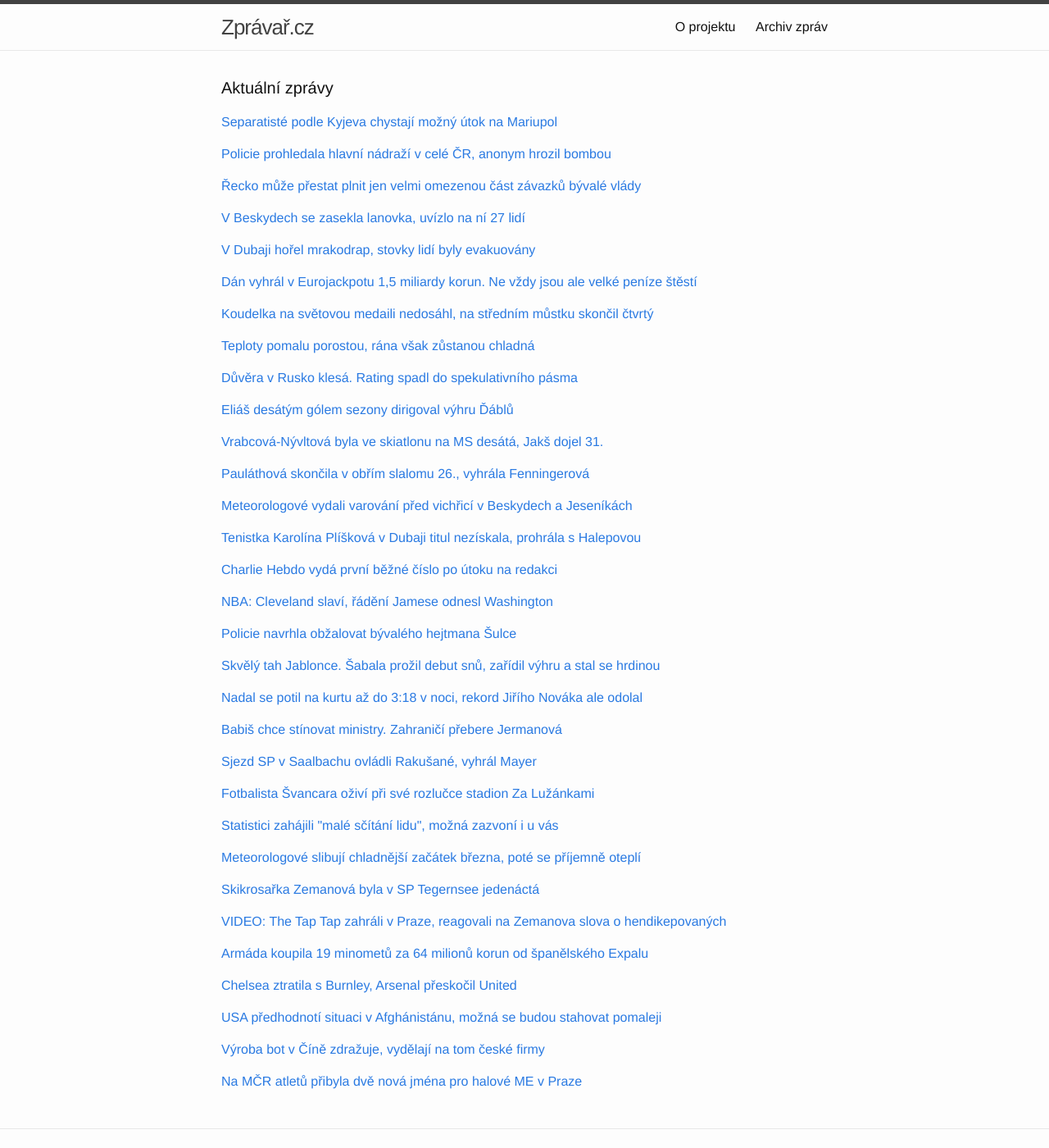
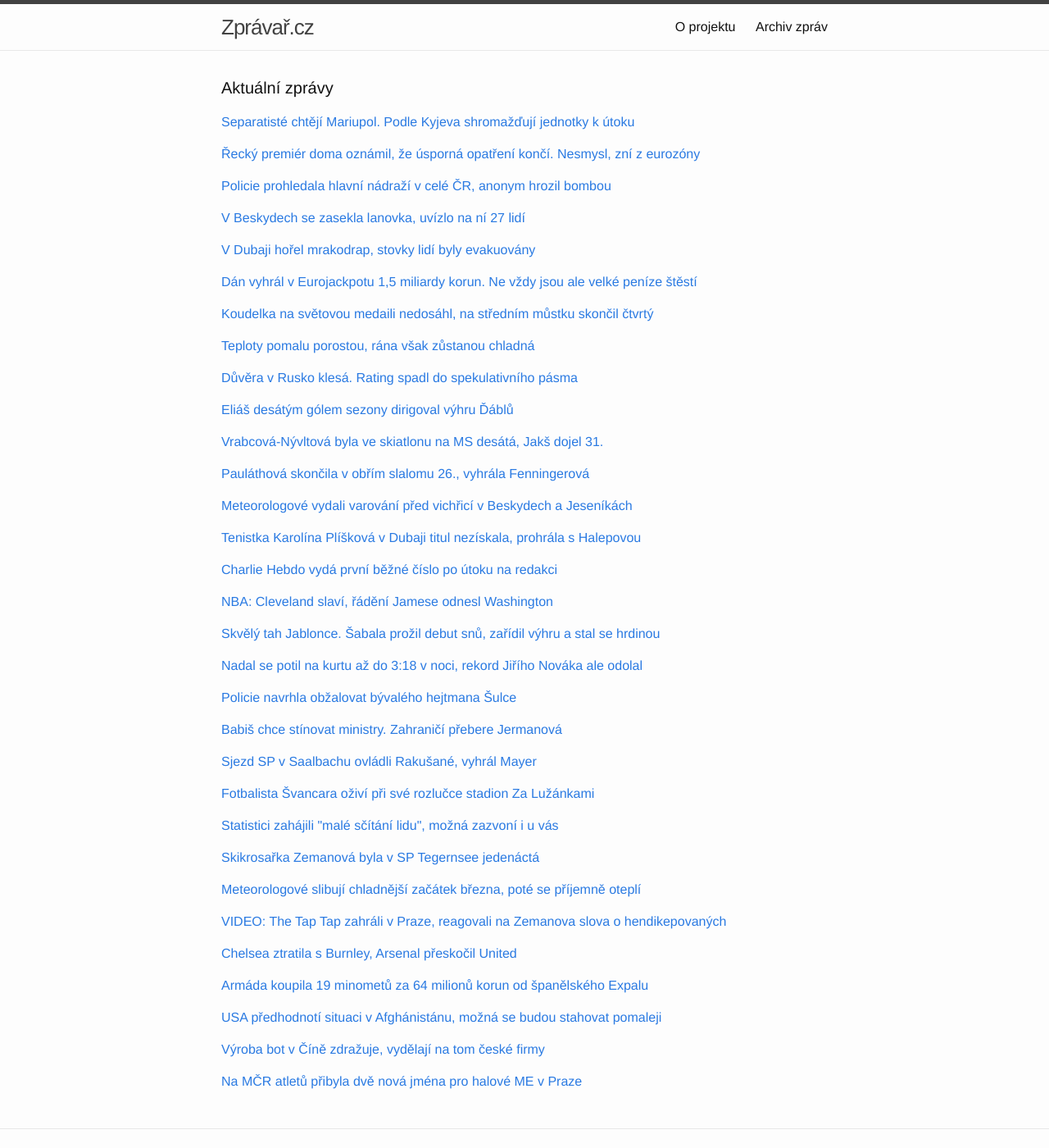
Before and after one commit to adliska/zpravar, a Jekyll site: the page built from index.html, in a window 1280 px wide and 1400 px high. Shown: the whole window at 82% size. Built offline with Jekyll 4.4.1, drawn with Linux system fonts in a browser that asks for light colours.

Commit message:
zpravar news update

```diff
--- a/index.html
+++ b/index.html
@@ -5,9 +5,12 @@
 <div class="home">
     <h1 class="page-heading">Aktuální zprávy</h1>
 
-<p><a href="javascript:;" onclick="toggle_visibility('zpravy0')">Separatisté podle Kyjeva chystají možný útok na Mariupol</a></p>
+<p><a href="javascript:;" onclick="toggle_visibility('zpravy0')">Separatisté chtějí Mariupol. Podle Kyjeva shromažďují jednotky k útoku</a></p>
 <div id="zpravy0" style="display:none">
 <ul>
+<li><a href=http://zpravy.idnes.cz/separatiste-chteji-mariupol-podle-kyjeva-hrozi-otevreni-nove-fronty-125-/zahranicni.aspx?c=A150221_194943_zahranicni_fer>Separatisté chtějí Mariupol. Podle Kyjeva shromažďují jednotky k útoku - zpravy.idnes.cz</a></li>
+<li><a href=http://www.lidovky.cz/konec-primeri-separatiste-sbiraji-sily-k-utoku-na-mariupol-tvrdi-kyjev-1nd-/zpravy-svet.aspx?c=A150221_193049_ln_zahranici_ele>Konec příměří? Separatisté sbírají síly k útoku na Mariupol, tvrdí Kyjev  - www.lidovky.cz</a></li>
+<li><a href=http://www.ceskatelevize.cz/ct24/svet/302475-povstalci-pripravuji-tvrdy-utok-na-mariupol-tvrdi-armada/>Povstalci připravují tvrdý útok na Mariupol, tvrdí armáda - www.ceskatelevize.cz</a></li>
 <li><a href=http://zahranicni.ihned.cz/rusko/c1-63570620-separatiste-podle-kyjeva-chystaji-mozny-utok-na-mariupol>Separatisté podle Kyjeva chystají možný útok na Mariupol - zahranicni.ihned.cz</a></li>
 <li><a href=http://www.lidovky.cz/rok-po-majdanu-v-kyjeve-se-vzpominalo-v-moskve-protestovalo-pr0-/zpravy-svet.aspx?c=A150221_191654_ln_zahranici_ele>Rok po Majdanu. V Kyjevě se vzpomínalo, v Moskvě protestovalo  - www.lidovky.cz</a></li>
 <li><a href=http://www.ceskenoviny.cz/zpravy/zpravy/separatiste-podle-kyjeva-chystaji-mozny-utok-na-mariupol/1184097>Separatisté podle Kyjeva chystají možný útok na Mariupol - www.ceskenoviny.cz</a></li>
@@ -38,8 +41,26 @@
 <li><a href=http://www.ceskenoviny.cz/zpravy/zpravy/obrana-ukrajiny-je-podle-klimkina-obranou-evropske-unie/1184072>Obrana Ukrajiny je podle Klimkina obranou Evropské unie - www.ceskenoviny.cz</a></li>
 <li><a href=http://www.ceskenoviny.cz/zpravy/zpravy/kyjev-si-pripomina-pad-prezidenta-janukovyce-a-masakr-na-majdanu/1184006>Kyjev si připomíná pád prezidenta Janukovyče a masakr na Majdanu - www.ceskenoviny.cz</a></li>
 </ul>
-</div><p><a href="javascript:;" onclick="toggle_visibility('zpravy1')">Policie prohledala hlavní nádraží v celé ČR, anonym hrozil bombou</a></p>
+</div><p><a href="javascript:;" onclick="toggle_visibility('zpravy1')">Řecký premiér doma oznámil, že úsporná opatření končí. Nesmysl, zní z eurozóny</a></p>
 <div id="zpravy1" style="display:none">
+<ul>
+<li><a href=http://zahranicni.ihned.cz/c1-63572570-ateny-interpretuji-patecni-dohodu-s-eurozonou-jako-konec-uspor>Řecký premiér doma oznámil, že úsporná opatření končí. Nesmysl, zní z eurozóny - zahranicni.ihned.cz</a></li>
+<li><a href=http://www.ceskatelevize.cz/ct24/svet/302440-ateny-pry-vyhraly-dilci-bitvu-podminky-jsou-ale-tezke/>Atény prý vyhrály dílčí bitvu, podmínky jsou ale těžké - www.ceskatelevize.cz</a></li>
+<li><a href=http://www.rozhlas.cz/_zprava/recko-muze-prestat-plnit-jen-velmi-omezenou-cast-zavazku-byvale-vlady--1458361>Řecko může přestat plnit jen velmi omezenou část závazků bývalé vlády - www.rozhlas.cz</a></li>
+<li><a href=http://www.tyden.cz/rubriky/byznys/svet/tsipras-odvolavame-co-jsme-slibili-skrty-se-rusi_334116.html>Tsipras: Odvoláváme, co jsme slíbili. Škrty se ruší - www.tyden.cz</a></li>
+<li><a href=http://www.financninoviny.cz/zpravodajstvi/zpravy/ateny-interpretuji-patecni-dohodu-s-eurozonou-jako-konec-uspor/1184085>Atény interpretují páteční dohodu s eurozónou jako konec úspor - www.financninoviny.cz</a></li>
+<li><a href=http://zpravy.e15.cz/zahranicni/politika/vyhrali-jsme-bitvu-prohlasil-tsipras-k-dohode-s-eurozonou-1165245>Vyhráli jsme bitvu, prohlásil Tsipras k dohodě s eurozónou - zpravy.e15.cz</a></li>
+<li><a href=http://echo24.cz/a/ibLWR>Tsipras po návratu z Bruselu: Rušíme úsporná opatření - echo24.cz</a></li>
+<li><a href=http://www.novinky.cz/ekonomika/362272-recka-vlada-udajne-zabranila-tomu-aby-ji-eurozona-zardousila.html>Řecká vláda údajně zabránila tomu, aby ji eurozóna „zardousila” - www.novinky.cz</a></li>
+<li><a href=http://www.ceskatelevize.cz/ct24/svet/302440-recky-premier-vyhrali-jsme-dilci-bitvu-boj-pokracuje/>Řecký premiér: Vyhráli jsme dílčí bitvu, boj pokračuje - www.ceskatelevize.cz</a></li>
+<li><a href=http://ekonomika.idnes.cz/usporna-opatreni-v-recku-konci-dz8-/eko-zahranicni.aspx?c=A150221_140021_eko-zahranicni_neh>Úsporná opatření končí, raduje se řecký premiér po jednání s eurozónou - ekonomika.idnes.cz</a></li>
+<li><a href=http://zpravy.aktualne.cz/ekonomika/recka-vlada-pry-zabranila-tomu-aby-ji-eurozona-zardousila/r~b29a4468b9c511e49fc3002590604f2e/>Řecká vláda prý zabránila tomu, aby ji eurozóna "zardousila" - zpravy.aktualne.cz</a></li>
+<li><a href=http://www.financninoviny.cz/zpravodajstvi/zpravy/recka-vlada-pry-zabranila-tomu-aby-ji-eurozona-zardousila/1184085>Řecká vláda prý zabránila tomu, aby ji eurozóna "zardousila" - www.financninoviny.cz</a></li>
+<li><a href=http://www.financninoviny.cz/zpravodajstvi/zpravy/recke-strany-vitaji-dohodu-s-eurozonou-na-prodlouzeni-pomoci/1184085>Řecké strany vítají dohodu s eurozónou na prodloužení pomoci - www.financninoviny.cz</a></li>
+<li><a href=http://www.denik.cz/ekonomika/recko-se-dohodlo-s-eurozonou-na-prodlouzeni-pomoci-o-ctyri-mesice-20150220.html>Řecko se dohodlo s eurozónou na prodloužení pomoci o čtyři měsíce - www.denik.cz</a></li>
+</ul>
+</div><p><a href="javascript:;" onclick="toggle_visibility('zpravy2')">Policie prohledala hlavní nádraží v celé ČR, anonym hrozil bombou</a></p>
+<div id="zpravy2" style="display:none">
 <ul>
 <li><a href=http://www.ceskenoviny.cz/zpravy/zpravy/policie-prohledala-hlavni-nadrazi-v-cele-cr-anonym-hrozil-bombou/1184148>Policie prohledala hlavní nádraží v celé ČR, anonym hrozil bombou - www.ceskenoviny.cz</a></li>
 <li><a href=http://www.ceskenoviny.cz/zpravy/zpravy/prohledala-hlavni-nadrazi-v-cele-cr-anonym-hrozil-bombou/1184148>prohledala hlavní nádraží v celé ČR, anonym hrozil bombou - www.ceskenoviny.cz</a></li>
@@ -55,23 +76,6 @@
 <li><a href=http://www.ceskenoviny.cz/zpravy/zpravy/nekdo-ohlasil-bombu-na-hlavnim-nadrazi-proverit-se-musi-vsechna/1184148>Někdo ohlásil bombu na hlavním nádraží, prověřit se musí všechna - www.ceskenoviny.cz</a></li>
 <li><a href=http://www.novinky.cz/krimi/362278-kvuli-bombe-procesava-policie-hlavni-nadrazi-v-cele-republice.html>Kvůli bombě pročesává policie hlavní nádraží v celé republice - www.novinky.cz</a></li>
 <li><a href=http://brno.idnes.cz/vyklizeni-hlavniho-nadrazi-v-brne-dro-/brno-zpravy.aspx?c=A150221_162016_brno-zpravy_eb>Policie uzavřela hlavní nádraží v Brně, anonym pohrozil bombou - brno.idnes.cz</a></li>
-</ul>
-</div><p><a href="javascript:;" onclick="toggle_visibility('zpravy2')">Řecko může přestat plnit jen velmi omezenou část závazků bývalé vlády</a></p>
-<div id="zpravy2" style="display:none">
-<ul>
-<li><a href=http://www.rozhlas.cz/_zprava/recko-muze-prestat-plnit-jen-velmi-omezenou-cast-zavazku-byvale-vlady--1458361>Řecko může přestat plnit jen velmi omezenou část závazků bývalé vlády - www.rozhlas.cz</a></li>
-<li><a href=http://www.tyden.cz/rubriky/byznys/svet/tsipras-odvolavame-co-jsme-slibili-skrty-se-rusi_334116.html>Tsipras: Odvoláváme, co jsme slíbili. Škrty se ruší - www.tyden.cz</a></li>
-<li><a href=http://www.financninoviny.cz/zpravodajstvi/zpravy/ateny-interpretuji-patecni-dohodu-s-eurozonou-jako-konec-uspor/1184085>Atény interpretují páteční dohodu s eurozónou jako konec úspor - www.financninoviny.cz</a></li>
-<li><a href=http://zpravy.e15.cz/zahranicni/politika/vyhrali-jsme-bitvu-prohlasil-tsipras-k-dohode-s-eurozonou-1165245>Vyhráli jsme bitvu, prohlásil Tsipras k dohodě s eurozónou - zpravy.e15.cz</a></li>
-<li><a href=http://echo24.cz/a/ibLWR>Tsipras po návratu z Bruselu: Rušíme úsporná opatření - echo24.cz</a></li>
-<li><a href=http://www.novinky.cz/ekonomika/362272-recka-vlada-udajne-zabranila-tomu-aby-ji-eurozona-zardousila.html>Řecká vláda údajně zabránila tomu, aby ji eurozóna „zardousila” - www.novinky.cz</a></li>
-<li><a href=http://www.ceskatelevize.cz/ct24/svet/302440-recky-premier-vyhrali-jsme-dilci-bitvu-boj-pokracuje/>Řecký premiér: Vyhráli jsme dílčí bitvu, boj pokračuje - www.ceskatelevize.cz</a></li>
-<li><a href=http://ekonomika.idnes.cz/usporna-opatreni-v-recku-konci-dz8-/eko-zahranicni.aspx?c=A150221_140021_eko-zahranicni_neh>Úsporná opatření končí, raduje se řecký premiér po jednání s eurozónou - ekonomika.idnes.cz</a></li>
-<li><a href=http://zpravy.aktualne.cz/ekonomika/recka-vlada-pry-zabranila-tomu-aby-ji-eurozona-zardousila/r~b29a4468b9c511e49fc3002590604f2e/>Řecká vláda prý zabránila tomu, aby ji eurozóna "zardousila" - zpravy.aktualne.cz</a></li>
-<li><a href=http://www.financninoviny.cz/zpravodajstvi/zpravy/recka-vlada-pry-zabranila-tomu-aby-ji-eurozona-zardousila/1184085>Řecká vláda prý zabránila tomu, aby ji eurozóna "zardousila" - www.financninoviny.cz</a></li>
-<li><a href=http://www.financninoviny.cz/zpravodajstvi/zpravy/recke-strany-vitaji-dohodu-s-eurozonou-na-prodlouzeni-pomoci/1184085>Řecké strany vítají dohodu s eurozónou na prodloužení pomoci - www.financninoviny.cz</a></li>
-<li><a href=http://www.ceskatelevize.cz/ct24/ekonomika/302403-robejsek-hrozi-chaoticky-rozpad-eurozony/>Robejšek: Hrozí chaotický rozpad eurozóny - www.ceskatelevize.cz</a></li>
-<li><a href=http://www.denik.cz/ekonomika/recko-se-dohodlo-s-eurozonou-na-prodlouzeni-pomoci-o-ctyri-mesice-20150220.html>Řecko se dohodlo s eurozónou na prodloužení pomoci o čtyři měsíce - www.denik.cz</a></li>
 </ul>
 </div><p><a href="javascript:;" onclick="toggle_visibility('zpravy3')">V Beskydech se zasekla lanovka, uvízlo na ní 27 lidí</a></p>
 <div id="zpravy3" style="display:none">
@@ -217,29 +221,29 @@
 <li><a href=http://www.denik.cz/ostatni_sport/to-byl-vyprask-cleveland-diky-28-bodum-jamese-smetl-washington-20150221.html>To byl výprask. Cleveland díky 28 bodům Jamese smetl Washington - www.denik.cz</a></li>
 <li><a href=http://www.sportovninoviny.cz/zpravy/cleveland-v-nba-diky-28-bodum-jamese-deklasoval-washington/1184055>Cleveland v NBA díky 28 bodům Jamese deklasoval Washington - www.sportovninoviny.cz</a></li>
 </ul>
-</div><p><a href="javascript:;" onclick="toggle_visibility('zpravy16')">Policie navrhla obžalovat bývalého hejtmana Šulce</a></p>
+</div><p><a href="javascript:;" onclick="toggle_visibility('zpravy16')">Skvělý tah Jablonce. Šabala prožil debut snů, zařídil výhru a stal se hrdinou</a></p>
 <div id="zpravy16" style="display:none">
-<ul>
-<li><a href=http://www.ceskatelevize.cz/ct24/regiony/302425-policie-navrhla-obzalovat-byvaleho-hejtmana-sulce/>Policie navrhla obžalovat bývalého hejtmana Šulce - www.ceskatelevize.cz</a></li>
-<li><a href=http://www.denik.cz/z_domova/policie-navrhla-kvuli-odstupnemu-obzalovat-exhejtmana-sulce-20150221.html>Policie navrhla kvůli odstupnému obžalovat exhejtmana Šulce - www.denik.cz</a></li>
-<li><a href=http://zpravy.aktualne.cz/regiony/ustecky/policie-chce-pripad-exhejtmana-sulce-poslat-k-soudu/r~2f8b1146b99411e4a10c0025900fea04/>Policie chce případ exhejtmana Šulce poslat k soudu - zpravy.aktualne.cz</a></li>
-<li><a href=http://usti.idnes.cz/policie-poda-obzalobu-na-exhejmana-sulce-fd6-/usti-zpravy.aspx?c=A150221_2141562_usti-zpravy_cen>Policie navrhla obžalovat bývalého hejtmana Šulce - usti.idnes.cz</a></li>
-</ul>
-</div><p><a href="javascript:;" onclick="toggle_visibility('zpravy17')">Skvělý tah Jablonce. Šabala prožil debut snů, zařídil výhru a stal se hrdinou</a></p>
-<div id="zpravy17" style="display:none">
 <ul>
 <li><a href=http://www.denik.cz/fotbal/skvely-tah-jablonce-sabala-prozil-debut-snu-zaridil-vyhru-a-stal-se-hrdinou-2015.html>Skvělý tah Jablonce. Šabala prožil debut snů, zařídil výhru a stal se hrdinou - www.denik.cz</a></li>
 <li><a href=http://www.rozhlas.cz/_zprava/lotys-sabala-pul-roku-nehral-v-ceske-lize-se-uvedl-dvema-goly-v-prvnim-zapase--1458258>Lotyš Šabala půl roku nehrál, v české lize se uvedl dvěma góly v prvním zápase - www.rozhlas.cz</a></li>
 <li><a href=http://sport.aktualne.cz/dvougolovy-jablonecky-debutant-sabala-varovani-pro-vrbu/r~a3f1171ab95d11e498be002590604f2e/>Dvougólový jablonecký debutant Šabala: Varování pro Vrbu - sport.aktualne.cz</a></li>
 <li><a href=http://www.tyden.cz/rubriky/sport/fotbal/zahranicni-souteze/sabala-prozil-debut-snu-dvema-goly-zaridil-jablonci-vitezstvi_334079.html>Šabala prožil debut snů, dvěma góly zařídil Jablonci vítězství - www.tyden.cz</a></li>
 </ul>
-</div><p><a href="javascript:;" onclick="toggle_visibility('zpravy18')">Nadal se potil na kurtu až do 3:18 v noci, rekord Jiřího Nováka ale odolal</a></p>
-<div id="zpravy18" style="display:none">
+</div><p><a href="javascript:;" onclick="toggle_visibility('zpravy17')">Nadal se potil na kurtu až do 3:18 v noci, rekord Jiřího Nováka ale odolal</a></p>
+<div id="zpravy17" style="display:none">
 <ul>
 <li><a href=http://www.denik.cz/tenis/nadal-se-potil-na-kurtu-az-do-3-18-v-noci-rekord-jiriho-novaka-ale-odolal-201502.html>Nadal se potil na kurtu až do 3:18 v noci, rekord Jiřího Nováka ale odolal - www.denik.cz</a></li>
 <li><a href=http://sport.aktualne.cz/nadal-v-riu-postoupil-v-3-18-v-noci-novakuv-rekord-odolal/r~40788baab9b211e486b9002590604f2e/>Nadal v Riu postoupil v 3:18 v noci, Novákův rekord odolal - sport.aktualne.cz</a></li>
 <li><a href=http://sport.idnes.cz/tenis-nadal-nocni-zapas-0vm-/tenis.aspx?c=A150221_111452_tenis_rou>Nadal na turnaji v Riu postoupil v 3:18 v noci, Novákův rekord odolal - sport.idnes.cz</a></li>
 <li><a href=http://www.tyden.cz/rubriky/sport/tenis/nadal-hral-az-do-rana-rekord-novaka-ale-neprekonal_334094.html>Nadal hrál až do rána. Rekord Nováka ale nepřekonal - www.tyden.cz</a></li>
+</ul>
+</div><p><a href="javascript:;" onclick="toggle_visibility('zpravy18')">Policie navrhla obžalovat bývalého hejtmana Šulce</a></p>
+<div id="zpravy18" style="display:none">
+<ul>
+<li><a href=http://www.ceskatelevize.cz/ct24/regiony/302425-policie-navrhla-obzalovat-byvaleho-hejtmana-sulce/>Policie navrhla obžalovat bývalého hejtmana Šulce - www.ceskatelevize.cz</a></li>
+<li><a href=http://www.denik.cz/z_domova/policie-navrhla-kvuli-odstupnemu-obzalovat-exhejtmana-sulce-20150221.html>Policie navrhla kvůli odstupnému obžalovat exhejtmana Šulce - www.denik.cz</a></li>
+<li><a href=http://zpravy.aktualne.cz/regiony/ustecky/policie-chce-pripad-exhejtmana-sulce-poslat-k-soudu/r~2f8b1146b99411e4a10c0025900fea04/>Policie chce případ exhejtmana Šulce poslat k soudu - zpravy.aktualne.cz</a></li>
+<li><a href=http://usti.idnes.cz/policie-poda-obzalobu-na-exhejmana-sulce-fd6-/usti-zpravy.aspx?c=A150221_2141562_usti-zpravy_cen>Policie navrhla obžalovat bývalého hejtmana Šulce - usti.idnes.cz</a></li>
 </ul>
 </div><p><a href="javascript:;" onclick="toggle_visibility('zpravy19')">Babiš chce stínovat ministry. Zahraničí přebere Jermanová</a></p>
 <div id="zpravy19" style="display:none">
@@ -271,19 +275,19 @@
 <li><a href=http://www.financninoviny.cz/zpravodajstvi/zpravy/csu-zacal-zjistovat-prijmy-a-zivotni-podminky-ceskych-domacnosti/1184069>ČSÚ začal zjišťovat příjmy a životní podmínky českých domácností - www.financninoviny.cz</a></li>
 <li><a href=http://www.rozhlas.cz/_zprava/zamestnanci-csu-navstivi-kvuli-pruzkumu-deset-tisic-domacnosti--1458245>Zaměstnanci ČSÚ navštíví kvůli průzkumu deset tisíc domácností - www.rozhlas.cz</a></li>
 </ul>
-</div><p><a href="javascript:;" onclick="toggle_visibility('zpravy23')">Meteorologové slibují chladnější začátek března, poté se příjemně oteplí</a></p>
+</div><p><a href="javascript:;" onclick="toggle_visibility('zpravy23')">Skikrosařka Zemanová byla v SP Tegernsee jedenáctá</a></p>
 <div id="zpravy23" style="display:none">
+<ul>
+<li><a href=http://sport.aktualne.cz/skikrosarka-zemanova-byla-v-sp-tegernsee-jedenacta/r~122aaabeb9c911e49fc3002590604f2e/>Skikrosařka Zemanová byla v SP Tegernsee jedenáctá - sport.aktualne.cz</a></li>
+<li><a href=http://www.denik.cz/zimni_sporty/skikrosarka-zemanova-vypadla-ve-ctvrtfinale-skoncila-jedenacta-20150221.html>Skikrosařka Zemanová vypadla na SP ve čtvrtfinále, skončila jedenáctá - www.denik.cz</a></li>
+<li><a href=http://sport.idnes.cz/skikros-svetovy-pohar-zemanova-dn6-/lyzovani.aspx?c=A150221_114002_lyzovani_rou>Skikrosařka Zemanová byla ve Světovém poháru v Tegernsee jedenáctá - sport.idnes.cz</a></li>
+</ul>
+</div><p><a href="javascript:;" onclick="toggle_visibility('zpravy24')">Meteorologové slibují chladnější začátek března, poté se příjemně oteplí</a></p>
+<div id="zpravy24" style="display:none">
 <ul>
 <li><a href=http://zpravy.idnes.cz/vyhled-pocasi-0dm-/domaci.aspx?c=A150221_145626_domaci_cen>Meteorologové slibují chladnější začátek března, poté se příjemně oteplí - zpravy.idnes.cz</a></li>
 <li><a href=http://www.novinky.cz/domaci/362273-teploty-budou-pozvolna-stoupat-ale-bude-prset.html>Teploty budou pozvolna stoupat. Ale bude pršet  - www.novinky.cz</a></li>
 <li><a href=http://www.novinky.cz/domaci/362273-teploty-se-budou-drzet-nad-nulou-ale-bude-prset.html>Teploty se budou držet nad nulou. Ale bude pršet  - www.novinky.cz</a></li>
-</ul>
-</div><p><a href="javascript:;" onclick="toggle_visibility('zpravy24')">Skikrosařka Zemanová byla v SP Tegernsee jedenáctá</a></p>
-<div id="zpravy24" style="display:none">
-<ul>
-<li><a href=http://sport.aktualne.cz/skikrosarka-zemanova-byla-v-sp-tegernsee-jedenacta/r~122aaabeb9c911e49fc3002590604f2e/>Skikrosařka Zemanová byla v SP Tegernsee jedenáctá - sport.aktualne.cz</a></li>
-<li><a href=http://www.denik.cz/zimni_sporty/skikrosarka-zemanova-vypadla-ve-ctvrtfinale-skoncila-jedenacta-20150221.html>Skikrosařka Zemanová vypadla na SP ve čtvrtfinále, skončila jedenáctá - www.denik.cz</a></li>
-<li><a href=http://sport.idnes.cz/skikros-svetovy-pohar-zemanova-dn6-/lyzovani.aspx?c=A150221_114002_lyzovani_rou>Skikrosařka Zemanová byla ve Světovém poháru v Tegernsee jedenáctá - sport.idnes.cz</a></li>
 </ul>
 </div><p><a href="javascript:;" onclick="toggle_visibility('zpravy25')">VIDEO: The Tap Tap zahráli v Praze, reagovali na Zemanova slova o hendikepovaných</a></p>
 <div id="zpravy25" style="display:none">
@@ -292,19 +296,19 @@
 <li><a href=http://www.ceskenoviny.cz/zpravy/zpravy/koncert-the-tap-tap-v-praze-podporil-integraci-handicapovanych/1184175>Koncert The Tap Tap v Praze podpořil integraci handicapovaných - www.ceskenoviny.cz</a></li>
 <li><a href=http://www.novinky.cz/kultura/362202-the-tap-tap-vystoupi-na-vaclavskem-namesti.html>The Tap Tap vystoupí na Václavském náměstí - www.novinky.cz</a></li>
 </ul>
-</div><p><a href="javascript:;" onclick="toggle_visibility('zpravy26')">Armáda koupila 19 minometů za 64 milionů korun od španělského Expalu</a></p>
+</div><p><a href="javascript:;" onclick="toggle_visibility('zpravy26')">Chelsea ztratila s Burnley, Arsenal přeskočil United</a></p>
 <div id="zpravy26" style="display:none">
+<ul>
+<li><a href=http://sport.aktualne.cz/premier-league/r~c51e6930b9ce11e4a7d8002590604f2e/>Chelsea ztratila s Burnley, Arsenal přeskočil United - sport.aktualne.cz</a></li>
+<li><a href=http://www.denik.cz/fotbal/chelsea-bez-cecha-zavahala-arsenal-velebi-girouda-united-odpadl-20150221.html>Chelsea bez Čecha zaváhala, Arsenal velebí Girouda, United odpadl - www.denik.cz</a></li>
+<li><a href=http://fotbal.idnes.cz/26-kolo-anglicke-premier-league-dk7-/fot_zahranici.aspx?c=A150221_182110_fot_zahranici_min>Chelsea doma neporazila předposledního, United podlehli ve Swansea - fotbal.idnes.cz</a></li>
+</ul>
+</div><p><a href="javascript:;" onclick="toggle_visibility('zpravy27')">Armáda koupila 19 minometů za 64 milionů korun od španělského Expalu</a></p>
+<div id="zpravy27" style="display:none">
 <ul>
 <li><a href=http://www.denik.cz/z_domova/armada-koupila-19-minometu-za-64-milionu-korun-od-spanelskeho-expalu-20150221.html>Armáda koupila 19 minometů za 64 milionů korun od španělského Expalu - www.denik.cz</a></li>
 <li><a href=http://zpravy.aktualne.cz/domaci/armada-ziskala-19-minometu-za-64-milionu/r~2d4c305ab99311e49e4b0025900fea04/>Po letech přijde změna. Armáda má 19 minometů za 64 milionů - zpravy.aktualne.cz</a></li>
 <li><a href=http://www.ceskenoviny.cz/zpravy/zpravy/armada-ziskala-19-minometu-za-64-milionu-od-spanelskeho-expalu/1184007>Armáda získala 19 minometů za 64 milionů od španělského Expalu - www.ceskenoviny.cz</a></li>
-</ul>
-</div><p><a href="javascript:;" onclick="toggle_visibility('zpravy27')">Chelsea ztratila s Burnley, Arsenal přeskočil United</a></p>
-<div id="zpravy27" style="display:none">
-<ul>
-<li><a href=http://sport.aktualne.cz/premier-league/r~c51e6930b9ce11e4a7d8002590604f2e/>Chelsea ztratila s Burnley, Arsenal přeskočil United - sport.aktualne.cz</a></li>
-<li><a href=http://www.denik.cz/fotbal/chelsea-bez-cecha-zavahala-arsenal-velebi-girouda-united-odpadl-20150221.html>Chelsea bez Čecha zaváhala, Arsenal velebí Girouda, United odpadl - www.denik.cz</a></li>
-<li><a href=http://fotbal.idnes.cz/26-kolo-anglicke-premier-league-dk7-/fot_zahranici.aspx?c=A150221_182110_fot_zahranici_min>Chelsea doma neporazila předposledního, United podlehli ve Swansea - fotbal.idnes.cz</a></li>
 </ul>
 </div><p><a href="javascript:;" onclick="toggle_visibility('zpravy28')">USA předhodnotí situaci v Afghánistánu, možná se budou stahovat pomaleji</a></p>
 <div id="zpravy28" style="display:none">
```
